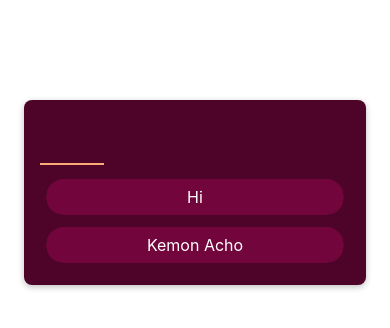
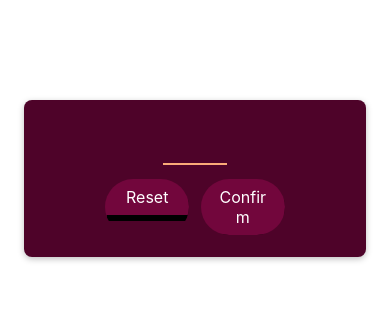
Before and after one commit to shadreza/React-Native-CLI, a React Native app: screen / in a window 390 px wide. Shown: the top 328 px of the page. Built offline with nearby package versions, Linux system fonts and the light colour scheme.

Commit message:
The Layout has been personalized

```diff
--- a/components/Buttons/PrimaryButton.js
+++ b/components/Buttons/PrimaryButton.js
@@ -30,6 +30,7 @@ const styles = StyleSheet.create({
     borderRadius: 28,
     margin: 6,
     overflow: 'hidden',
+    flex: 1,
   },
   buttonInnerContainer: {
     backgroundColor: '#72063c',
@@ -40,8 +41,8 @@ const styles = StyleSheet.create({
     // ios
     shadowColor: 'black',
     shadowOffset: {
-      width: 0,
-      height: 2,
+      width: 2,
+      height: 6,
     },
   },
   buttonText: {
--- a/screens/StartGameScreen.js
+++ b/screens/StartGameScreen.js
@@ -13,8 +13,10 @@ const StartGameScreen = () => {
         autoCapitalize="none"
         autoCorrect={false}
       />
-      <PrimaryButton>Hi</PrimaryButton>
-      <PrimaryButton>Kemon Acho</PrimaryButton>
+      <View style={styles.buttonsRow}>
+        <PrimaryButton>Reset</PrimaryButton>
+        <PrimaryButton>Confirm</PrimaryButton>
+      </View>
     </View>
   );
 };
@@ -38,7 +40,13 @@ const styles = StyleSheet.create({
     },
     shadowRadius: 6,
     shadowOpacity: 0.25,
+    justifyContent: 'center',
+    alignItems: 'center',
   },
+  // textInputContainer: {
+  //   flexDirection: 'row',
+  //   justifyContent: 'center',
+  // },
   numberInput: {
     fontSize: 32,
     borderBottomColor: '#FAAB78',
@@ -49,4 +57,8 @@ const styles = StyleSheet.create({
     marginVertical: 8,
     fontWeight: 'bold',
   },
+  buttonsRow: {
+    flexDirection: 'row',
+    justifyContent: 'space-between',
+  },
 });
```
